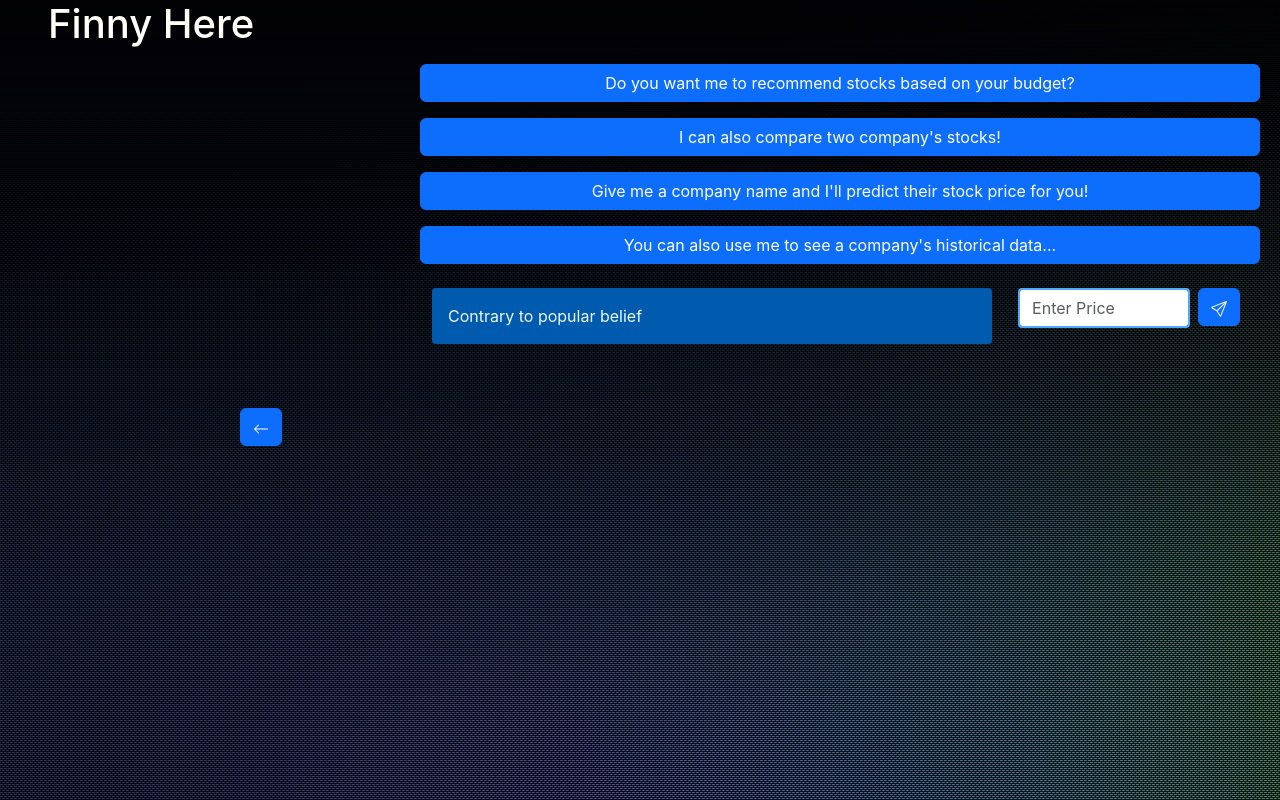
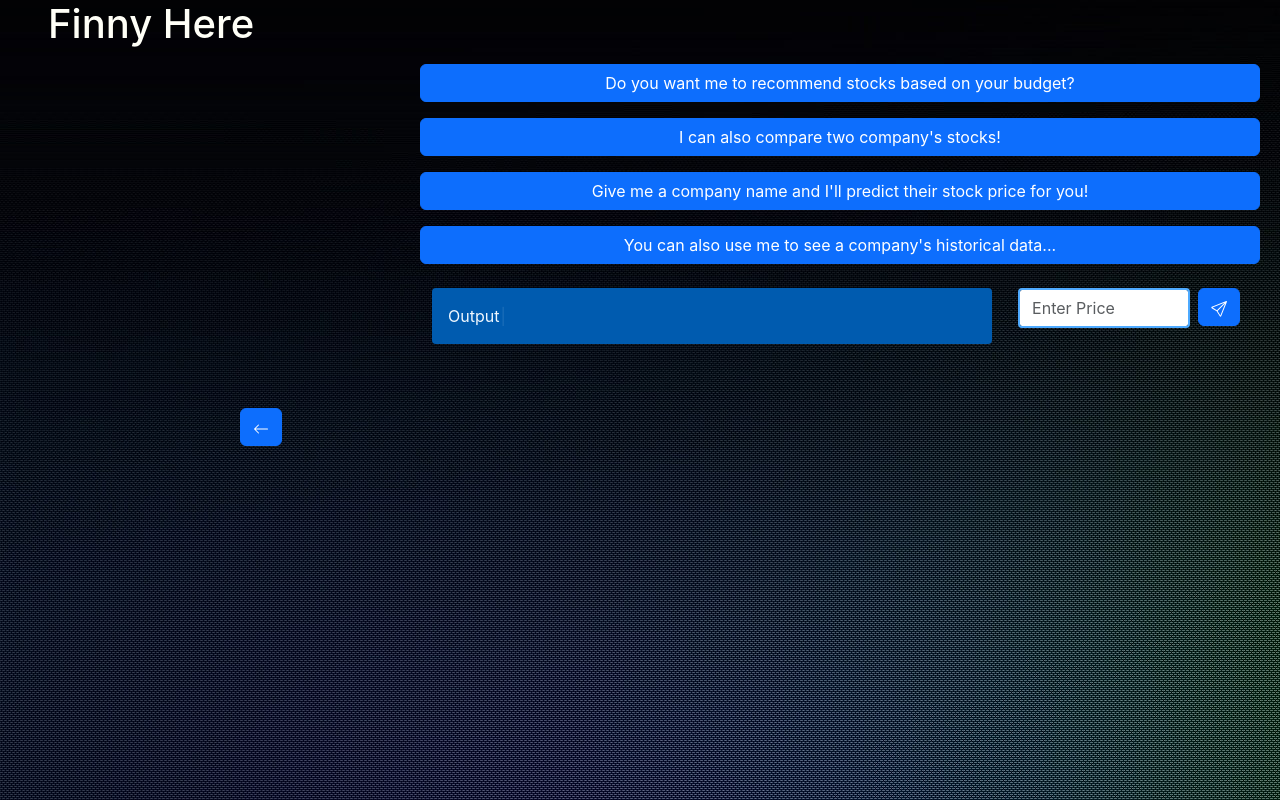
Before and after one commit to GouravChaki/Finny_Chatbot, a React (Create React App) app in the folder frontend/: page /finny in a window 1280 px wide. Both pictures are taken after a click on the button "Do you want me to recommend stocks based on your budget?". Shown: the top 800 px of the page. Built offline with nearby package versions, Linux system fonts and the light colour scheme; the HTML template or start-up script is replaced by a standard one; what react-chatbot-kit would draw is missing.

Commit message:
Animations added to chatbot text

```diff
--- a/frontend/src/Components/Chatbot2/Chat.js
+++ b/frontend/src/Components/Chatbot2/Chat.js
@@ -1,6 +1,7 @@
 import React from "react";
 import "./Chat.css";
 import { Link } from "react-router-dom";
+import Typewriter from "typewriter-effect";
 import { useState, useContext } from "react";
 import Context from "../Context_api/Context";
 import picture from "./wallpaperbetter.jpg";
@@ -80,7 +81,7 @@ export default function Chat() {
         width: "210vh",
       }}
     >
-      <h1 className="mx-5" style={{ color: "#FFFFF7"}}>Finny Here</h1>
+      <h1 className="mx-5" style={{ color: "#FFFFF7" }}>Finny Here</h1>
       <div className="d-flex flex-column align-items-center">
         <button
           className="btn btn-primary w-50 my-2"
@@ -111,7 +112,18 @@ export default function Chat() {
         {button1 && button2 != true && button3 != true && button4 != true && (
           <div className="container w-50 d-flex">
             <div className="w-100 mt-3" style={{ marginRight: "3%" }}>
-              <p className="output-text">Contrary to popular belief</p>
+              <p className="output-text"><Typewriter
+
+                onInit={(typewriter) => {
+
+                  typewriter
+
+                    .typeString("Output")
+
+                    .pauseFor(1000)
+                    .start();
+                }}
+              /></p>
             </div>
             <div className="d-flex flex-column flex-md-row justify-content-end w-70 mt-2">
               <div>
@@ -144,7 +156,18 @@ export default function Chat() {
         {button2 && button1 != true && button3 != true && button4 != true && (
           <div className="container w-50 d-flex">
             <div className="mt-3" style={{ marginRight: "3%", width: "70%" }}>
-              <p className="output-text">Contrary to popular belief</p>
+              <p className="output-text"><Typewriter
+
+                onInit={(typewriter) => {
+
+                  typewriter
+
+                    .typeString("Output")
+
+                    .pauseFor(1000)
+                    .start();
+                }}
+              /></p>
             </div>
             <div className="d-flex flex-column flex-md-row justify-content-end w-70 mt-2">
               <div>
@@ -192,7 +215,18 @@ export default function Chat() {
           button3 && button1 != true && button2 != true && button4 != true && (
             <div className="container w-50 d-flex">
               <div className="mt-3" style={{ marginRight: "3%", width: "70%" }}>
-                <p className="output-text">Contrary to popular belief</p>
+                <p className="output-text"><Typewriter
+
+                  onInit={(typewriter) => {
+
+                    typewriter
+
+                      .typeString("Output")
+
+                      .pauseFor(1000)
+                      .start();
+                  }}
+                /></p>
               </div>
               <div className="d-flex flex-column flex-md-row justify-content-end w-70 mt-2">
                 <div>
@@ -233,13 +267,23 @@ export default function Chat() {
             </div>
           )
 
-          //put the output here
         }
 
         {button4 && button1 != true && button2 != true && button3 != true && (
           <div className="container w-50 d-flex">
             <div className="mt-3" style={{ marginRight: "3%", width: "70%" }}>
-              <p className="output-text">Contrary to popular belief</p>
+              <p className="output-text"><Typewriter
+
+                onInit={(typewriter) => {
+
+                  typewriter
+
+                    .typeString("Output")
+
+                    .pauseFor(1000)
+                    .start();
+                }}
+              /></p>
             </div>
             <div className="d-flex flex-column flex-md-row justify-content-end w-70 mt-2">
               <div>
```
